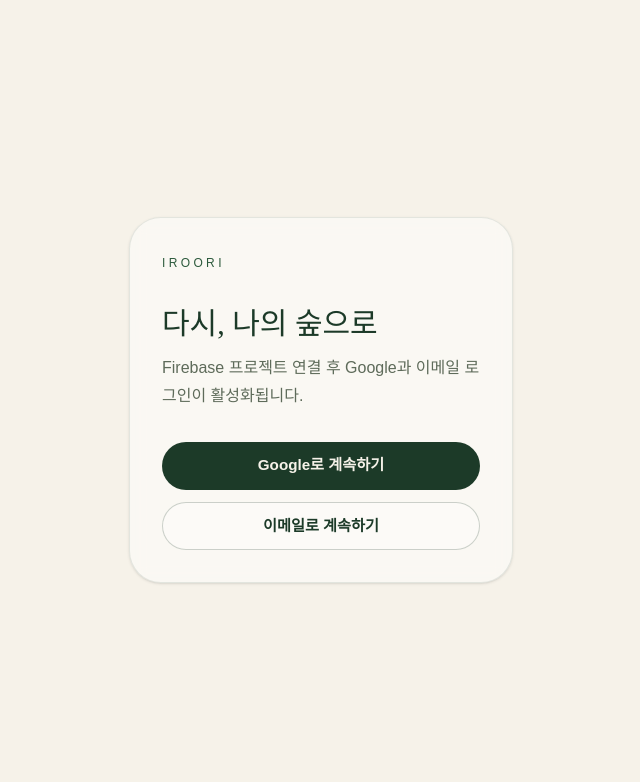
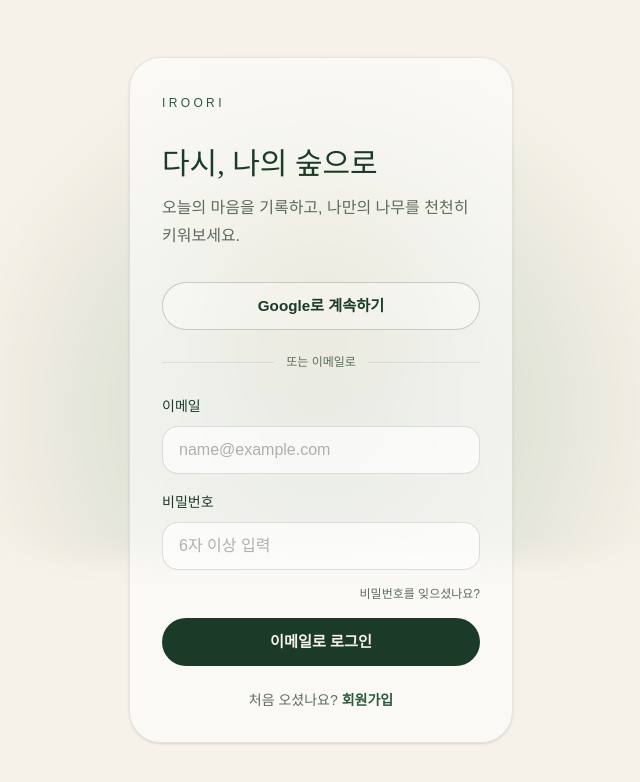
Before and after one commit to parkbbaka-code/jack, a Next.js app: page /login in a window 1280 px wide. Shown: the top 782 px of the page, without its empty margins (319-959 px from the left). Built offline with nearby package versions, Linux system fonts and the light colour scheme.

Commit message:
Implement Firebase login and sessions

```diff
--- /dev/null
+++ b/app/(auth)/login/login-form.tsx
@@ -0,0 +1,227 @@
+"use client";
+
+import { type FormEvent, useState } from "react";
+import type { User } from "firebase/auth";
+import { LoaderCircle } from "lucide-react";
+import { toast } from "sonner";
+
+type Mode = "signin" | "signup";
+
+function getAuthErrorMessage(error: unknown) {
+  const code =
+    typeof error === "object" && error && "code" in error
+      ? String(error.code)
+      : "";
+
+  const messages: Record<string, string> = {
+    "auth/account-exists-with-different-credential":
+      "같은 이메일로 가입한 다른 로그인 방법이 있습니다.",
+    "auth/email-already-in-use": "이미 가입된 이메일입니다.",
+    "auth/invalid-credential": "이메일 또는 비밀번호를 확인해주세요.",
+    "auth/invalid-email": "올바른 이메일 주소를 입력해주세요.",
+    "auth/popup-blocked":
+      "팝업이 차단되었습니다. 브라우저 설정을 확인해주세요.",
+    "auth/popup-closed-by-user": "Google 로그인 창이 닫혔습니다.",
+    "auth/too-many-requests": "잠시 후 다시 시도해주세요.",
+    "auth/unauthorized-domain":
+      "현재 서비스 주소가 Firebase에 승인되지 않았습니다.",
+    "auth/weak-password": "비밀번호는 6자 이상 입력해주세요.",
+  };
+
+  return (
+    messages[code] ?? "로그인 중 문제가 생겼습니다. 잠시 후 다시 시도해주세요."
+  );
+}
+
+async function createServerSession(user: User, nextPath: string) {
+  const idToken = await user.getIdToken();
+  const response = await fetch("/api/auth/session", {
+    method: "POST",
+    headers: { "Content-Type": "application/json" },
+    body: JSON.stringify({ idToken }),
+  });
+
+  if (!response.ok) {
+    throw new Error("session-exchange-failed");
+  }
+
+  window.location.assign(nextPath);
+}
+
+function getSafeNextPath() {
+  const candidate = new URLSearchParams(window.location.search).get("next");
+
+  if (!candidate?.startsWith("/") || candidate.startsWith("//")) {
+    return "/home";
+  }
+
+  return candidate;
+}
+
+async function getAuthClient() {
+  const [client, firebaseAuth] = await Promise.all([
+    import("@/lib/firebase/client"),
+    import("firebase/auth"),
+  ]);
+
+  return {
+    auth: client.getFirebaseClientServices().auth,
+    firebaseAuth,
+  };
+}
+
+export function LoginForm() {
+  const [mode, setMode] = useState<Mode>("signin");
+  const [email, setEmail] = useState("");
+  const [password, setPassword] = useState("");
+  const [pendingAction, setPendingAction] = useState<
+    "google" | "email" | "reset" | null
+  >(null);
+
+  const isPending = pendingAction !== null;
+
+  async function handleGoogleSignIn() {
+    setPendingAction("google");
+
+    try {
+      const { auth, firebaseAuth } = await getAuthClient();
+      const provider = new firebaseAuth.GoogleAuthProvider();
+      provider.setCustomParameters({ prompt: "select_account" });
+      const credential = await firebaseAuth.signInWithPopup(auth, provider);
+      await createServerSession(credential.user, getSafeNextPath());
+    } catch (error) {
+      toast.error(getAuthErrorMessage(error));
+      setPendingAction(null);
+    }
+  }
+
+  async function handleEmailSubmit(event: FormEvent<HTMLFormElement>) {
+    event.preventDefault();
+    setPendingAction("email");
+
+    try {
+      const { auth, firebaseAuth } = await getAuthClient();
+      const credential =
+        mode === "signin"
+          ? await firebaseAuth.signInWithEmailAndPassword(auth, email, password)
+          : await firebaseAuth.createUserWithEmailAndPassword(
+              auth,
+              email,
+              password,
+            );
+
+      await createServerSession(credential.user, getSafeNextPath());
+    } catch (error) {
+      toast.error(getAuthErrorMessage(error));
+      setPendingAction(null);
+    }
+  }
+
+  async function handlePasswordReset() {
+    if (!email) {
+      toast.info("먼저 이메일 주소를 입력해주세요.");
+      return;
+    }
+
+    setPendingAction("reset");
+
+    try {
+      const { auth, firebaseAuth } = await getAuthClient();
+      await firebaseAuth.sendPasswordResetEmail(auth, email);
+      toast.success("비밀번호 재설정 메일을 보냈습니다.");
+    } catch (error) {
+      toast.error(getAuthErrorMessage(error));
+    } finally {
+      setPendingAction(null);
+    }
+  }
+
+  return (
+    <div className="mt-8">
+      <button
+        className="button-secondary w-full gap-2 disabled:cursor-wait disabled:opacity-60"
+        disabled={isPending}
+        onClick={handleGoogleSignIn}
+        type="button"
+      >
+        {pendingAction === "google" && (
+          <LoaderCircle aria-hidden className="size-4 animate-spin" />
+        )}
+        Google로 계속하기
+      </button>
+
+      <div className="my-6 flex items-center gap-3" role="separator">
+        <span className="bg-forest/10 h-px flex-1" />
+        <span className="text-sub text-xs">또는 이메일로</span>
+        <span className="bg-forest/10 h-px flex-1" />
+      </div>
+
+      <form className="space-y-4" onSubmit={handleEmailSubmit}>
+        <label className="block">
+          <span className="text-forest text-sm font-medium">이메일</span>
+          <input
+            autoComplete="email"
+            className="border-forest/15 text-forest placeholder:text-sub/50 focus:border-canopy mt-2 min-h-12 w-full rounded-2xl border bg-white/65 px-4 outline-none"
+            disabled={isPending}
+            onChange={(event) => setEmail(event.target.value)}
+            placeholder="name@example.com"
+            required
+            type="email"
+            value={email}
+          />
+        </label>
+
+        <label className="block">
+          <span className="text-forest text-sm font-medium">비밀번호</span>
+          <input
+            autoComplete={
+              mode === "signin" ? "current-password" : "new-password"
+            }
+            className="border-forest/15 text-forest placeholder:text-sub/50 focus:border-canopy mt-2 min-h-12 w-full rounded-2xl border bg-white/65 px-4 outline-none"
+            disabled={isPending}
+            minLength={6}
+            onChange={(event) => setPassword(event.target.value)}
+            placeholder="6자 이상 입력"
+            required
+            type="password"
+            value={password}
+          />
+        </label>
+
+        {mode === "signin" && (
+          <button
+            className="text-sub hover:text-canopy ml-auto block text-xs underline-offset-4 hover:underline disabled:cursor-wait disabled:opacity-60"
+            disabled={isPending}
+            onClick={handlePasswordReset}
+            type="button"
+          >
+            비밀번호를 잊으셨나요?
+          </button>
+        )}
+
+        <button
+          className="button-primary w-full gap-2 disabled:cursor-wait disabled:opacity-60"
+          disabled={isPending}
+          type="submit"
+        >
+          {pendingAction === "email" && (
+            <LoaderCircle aria-hidden className="size-4 animate-spin" />
+          )}
+          {mode === "signin" ? "이메일로 로그인" : "이메일로 회원가입"}
+        </button>
+      </form>
+
+      <p className="text-sub mt-6 text-center text-sm">
+        {mode === "signin" ? "처음 오셨나요?" : "이미 계정이 있나요?"}{" "}
+        <button
+          className="text-canopy font-semibold underline-offset-4 hover:underline disabled:opacity-60"
+          disabled={isPending}
+          onClick={() => setMode(mode === "signin" ? "signup" : "signin")}
+          type="button"
+        >
+          {mode === "signin" ? "회원가입" : "로그인"}
+        </button>
+      </p>
+    </div>
+  );
+}
--- a/app/(auth)/login/page.tsx
+++ b/app/(auth)/login/page.tsx
@@ -1,9 +1,12 @@
 import Link from "next/link";
+
+import { LoginForm } from "./login-form";
 
 export default function LoginPage() {
   return (
-    <main className="flex min-h-svh items-center justify-center px-6 py-12">
-      <section className="border-forest/10 w-full max-w-sm rounded-[2rem] border bg-white/45 p-8 shadow-sm backdrop-blur">
+    <main className="relative flex min-h-svh items-center justify-center overflow-hidden px-6 py-12">
+      <div aria-hidden className="forest-halo" />
+      <section className="border-forest/10 relative w-full max-w-sm rounded-[2rem] border bg-white/55 p-8 shadow-sm backdrop-blur-md">
         <Link className="text-canopy text-xs tracking-[0.28em]" href="/">
           IROORI
         </Link>
@@ -11,16 +14,9 @@ export default function LoginPage() {
           다시, 나의 숲으로
         </h1>
         <p className="text-sub mt-3 leading-7">
-          Firebase 프로젝트 연결 후 Google과 이메일 로그인이 활성화됩니다.
+          오늘의 마음을 기록하고, 나만의 나무를 천천히 키워보세요.
         </p>
-        <div className="mt-8 space-y-3">
-          <button className="button-primary w-full" disabled type="button">
-            Google로 계속하기
-          </button>
-          <button className="button-secondary w-full" disabled type="button">
-            이메일로 계속하기
-          </button>
-        </div>
+        <LoginForm />
       </section>
     </main>
   );
--- a/app/api/auth/session/route.ts
+++ b/app/api/auth/session/route.ts
@@ -33,6 +33,7 @@ export async function POST(request: NextRequest) {
     return NextResponse.json({ error: "Invalid token" }, { status: 400 });
   }
 
+  try {
     const auth = getFirebaseAdminAuth();
     const decoded = await auth.verifyIdToken(parsed.data.idToken);
     const nowSeconds = Math.floor(Date.now() / 1000);
@@ -58,4 +59,7 @@ export async function POST(request: NextRequest) {
     });
 
     return response;
+  } catch {
+    return NextResponse.json({ error: "Invalid token" }, { status: 401 });
   }
+}
--- a/app/globals.css
+++ b/app/globals.css
@@ -78,3 +78,8 @@ a {
 .button-secondary:hover {
   transform: translateY(-1px);
 }
+
+.button-primary:disabled,
+.button-secondary:disabled {
+  transform: none;
+}
--- a/lib/firebase/admin.ts
+++ b/lib/firebase/admin.ts
@@ -1,6 +1,5 @@
 import { cert, getApps, initializeApp } from "firebase-admin/app";
 import { getAuth } from "firebase-admin/auth";
-import { getFirestore } from "firebase-admin/firestore";
 
 function getFirebaseAdminApp() {
   const existing = getApps()[0];
@@ -27,7 +26,3 @@ function getFirebaseAdminApp() {
 export function getFirebaseAdminAuth() {
   return getAuth(getFirebaseAdminApp());
 }
-
-export function getFirebaseAdminDb() {
-  return getFirestore(getFirebaseAdminApp());
-}
```
Lines whose indentation alone changed are shown as unchanged.
